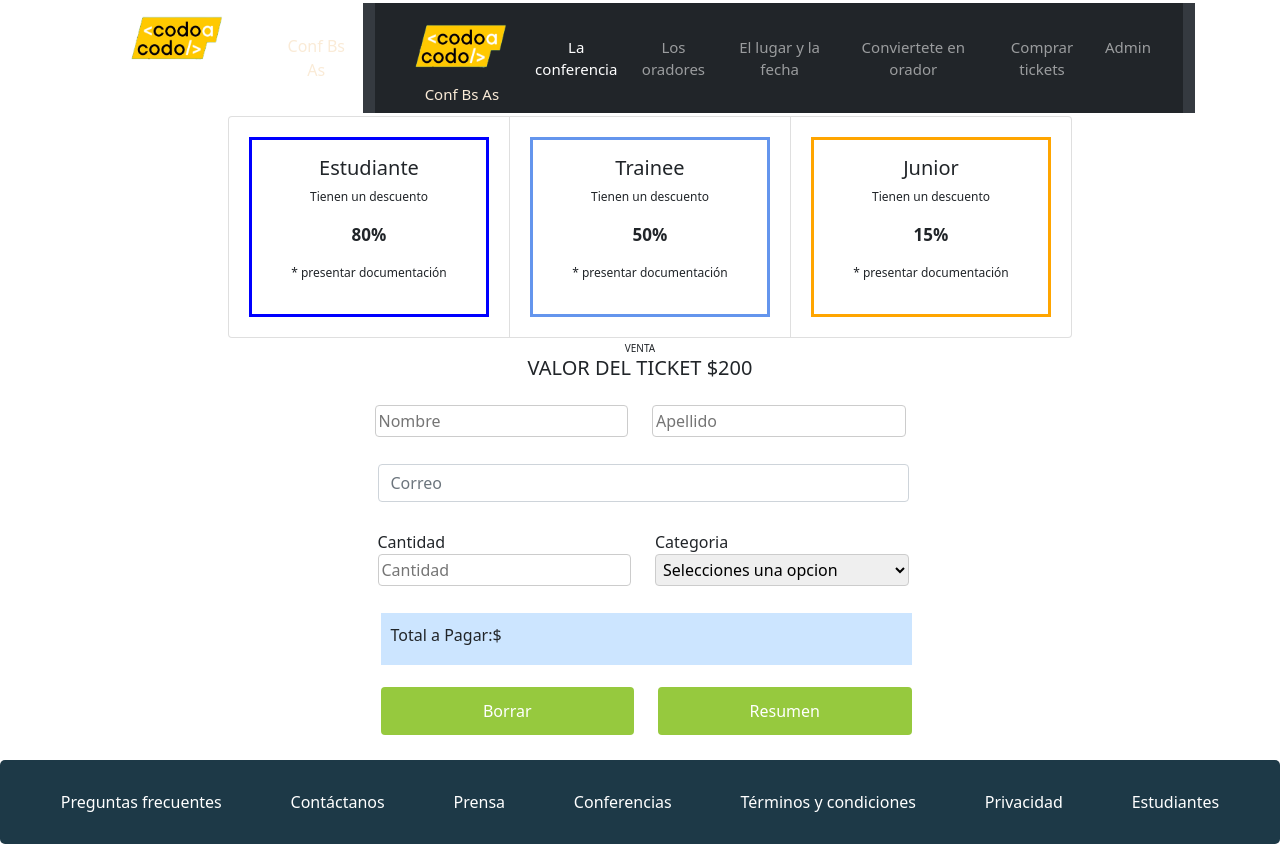
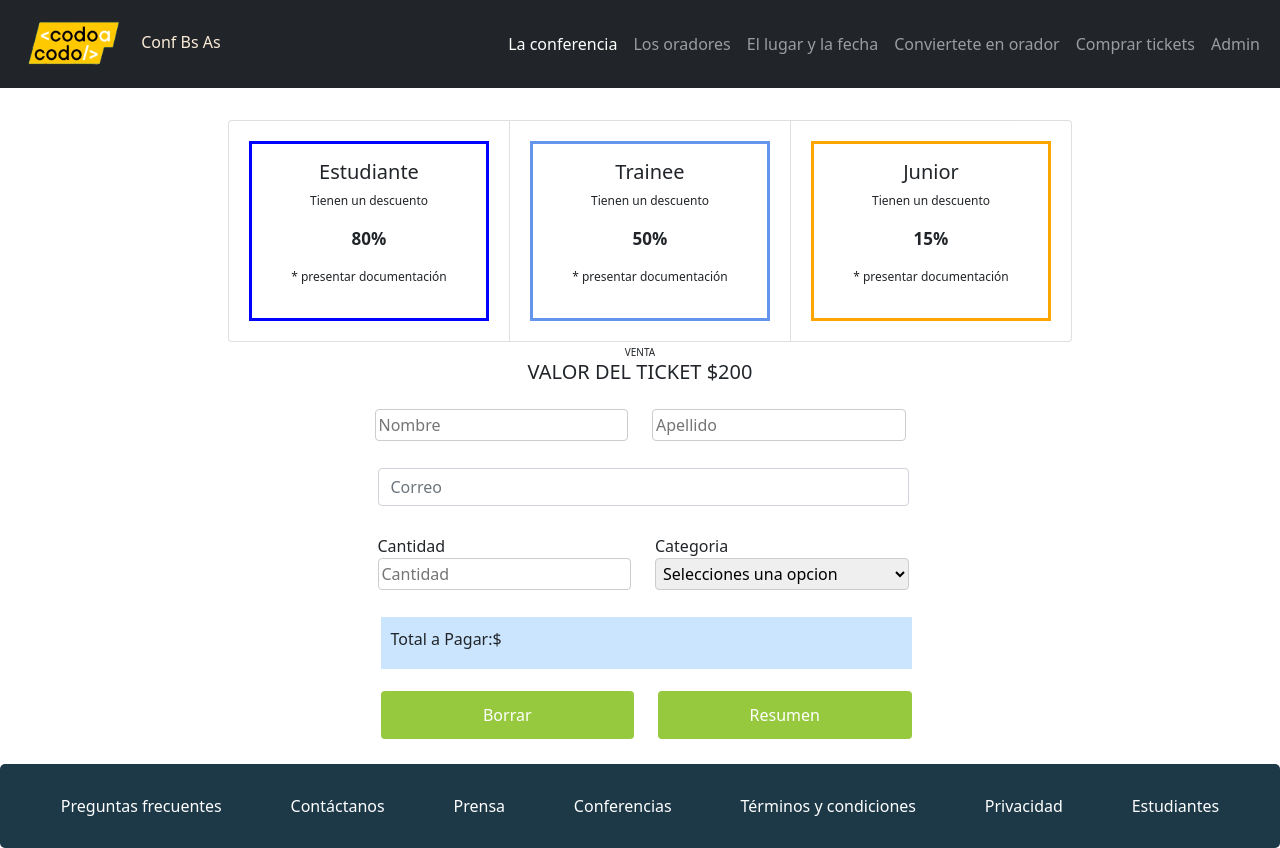
Before and after one commit to arielxct/Trabajo_Integrador_Final_WEB, a PHP site: page /tickets.html in a window 1280 px wide. Run offline with PHP 8.4, Linux system fonts and the light colour scheme.

Commit message:
modifico algo de estilos del nav-bar y acomodo estructura en tickets.html para que lo reciba correctamente

```diff
--- a/css/style.css
+++ b/css/style.css
@@ -371,6 +371,10 @@ input[type="button"]:hover {
   background-color: #45a049;
 }
 
+.tkt {
+  margin-top: 120px;
+}
+
 /* footer */
 .footer {
   background-color: #1d3947;
--- a/nav-bar.html
+++ b/nav-bar.html
@@ -24,7 +24,7 @@
         </li> -->
     <!-- </ul> -->
 
-    <nav class="navbar navbar-expand-lg navbar-dark bg-dark">
+    <nav class="navbar navbar-expand-lg navbar-dark bg-dark fixed-top">
         <div class="container-fluid">
             <div class="col-2 columna1">
                 <img src="image/codoacodo.png" alt="Codo a Codo" class="logo">
--- a/tickets.html
+++ b/tickets.html
@@ -22,7 +22,7 @@
 
 </head>
 <header class="header">
-    <div class="container text-center">
+    <!-- <div class="container text-center">
         <div class="row">
             <div class="col-2 columna1">
 
@@ -31,30 +31,26 @@
             </div>
             <div class="col-1 columna3">
                 <a>Conf Bs As</a>
-            </div>
+            </div> -->
 
             <!-- Incluimos el nav-bar -->
-            <div class="col-9 columna2" id="nav-bar-container"></div>
-        </div>
-    </div>
+            <div id="nav-bar-container"></div>
+        <!-- </div>
+    </div> -->
 </header>
 
 <body>
-    <div class="container text-center">
+    <div class="container text-center tkt ">
         <main>
             <!-- SECCION  XXXXXXXXXXXXXXXXXXXXXXXXXXXXXXXXXXX-->
             <section class="tres_imagenes">
-
                 <div class="tres_imagenes">
                     <div class="row alineo_tres_imagenes">
                         <div class="col-12 tres_fotos">
-
                             <div class="card-group">
                                 <!-- card 1 -->
                                 <div class="card">
-
                                     <div class="card-body alineo_botes_y_texto cuadro_precios1">
-
                                         <h5 class="card-title">Estudiante</h5>
                                         <p class="card-text">Tienen un descuento</p>
                                         <p class="card-text card-porcentaje">80%</p>
@@ -108,7 +104,6 @@
 
                 <!-- <form action="/action_page.php" method="post"> -->
                 <form action="#" method="">
-
                     <!-- primer row -->
                     <div class="row">
                         <div class="col-3 izquierdoForm"></div>
@@ -117,7 +112,6 @@
                                 <input type="text" id="fname" name="firstname" placeholder="Nombre">
                             </div>
                         </div>
-
                         <div class="col-3">
                             <div class="col-75 form-apellido">
                                 <input type="text" id="lname" name="lastname" placeholder="Apellido">
@@ -143,11 +137,8 @@
 
                         <!-- TERCER row mmmmmmmmmmmmmmmmmmm-->
                         <div class="row">
-                            <div class="col-3 izquierdoForm">
-
-                            </div>
+                            <div class="col-3 izquierdoForm"></div>
                             <div class="col-3">
-
                                 <div class="col-75 form-cantidad">
                                     <label for="">Cantidad</label>
                                     <input type="text" id="cantidad" name="cantidad" placeholder="Cantidad">
@@ -156,47 +147,33 @@
                             </div>
 
                             <div class="col-3">
-
                                 <div class="col-75 form-categoria">
-
                                     <label for="categoria">Categoria</label>
-
                                     <select name="categoria" id="categoria">
                                         <option value="">Selecciones una opcion</option>
                                         <option value="estudiante">Estudiante</option>
                                         <option value="trainee">Trainee</option>
                                         <option value="junior">Junior</option>
                                     </select>
-
                                 </div>
                             </div>
-                            <div class="col-3 derechoForm">
-
-                            </div>
+                            <div class="col-3 derechoForm"></div>
 
                             <!--  cuadro de informacion de cuanto pagar -->
                             <div class="row">
-
-                                <div class="col-3 izquierdoForm">
-
-                                </div>
+                                <div class="col-3 izquierdoForm"></div>
                                 <div class="col-6">
                                     <br>
                                     <div class="mb-3 a_total_pagar">
-
                                         <!-- <p id="totalMontoCompraTickets"></p>  -->
                                         <label for="exampleFormControlInput1" class="form-label "
                                             id="totalMontoCompraTickets"> Total a Pagar:$</label>
 
                                         <!-- <p id="resultadoMontoCompraTickets"></p> -->
                                         <input type="text" class="form-control color_total_pagar" placeholder="">
-
                                     </div>
                                 </div>
-
-                                <div class="col-3 derechoForm">
-
-                                </div>
+                                <div class="col-3 derechoForm"></div>
                             </div>
 
                             <!-- Botones -->
@@ -206,7 +183,6 @@
                                 <!-- Boton BORRAR -->
                                 <div class="col-3">
                                     <!-- borra las variables cargadas -->
-
                                     <input type="button" value="Borrar" onclick="borrador()">
                                     <p id="resultadoMontoCompraTickets"></p>
                                 </div>
@@ -219,13 +195,9 @@
                                     <!-- <input type="button" value="Click me" onclick="msg()"> -->
                                     <!-- <button onclick="calculaMonto()">REsumen</button> -->
                                     <p id="resultadoMontoCompraTickets"></p>
-
                                 </div>
-
                             </div>
-                            <div class="col-3 derechoForm">
-
-                            </div>
+                            <div class="col-3 derechoForm"></div>
 
                             <!--  cuadro de valor - resumen mmmmmmmmmmmmmmmmmmmm-->
                         </div>
```
